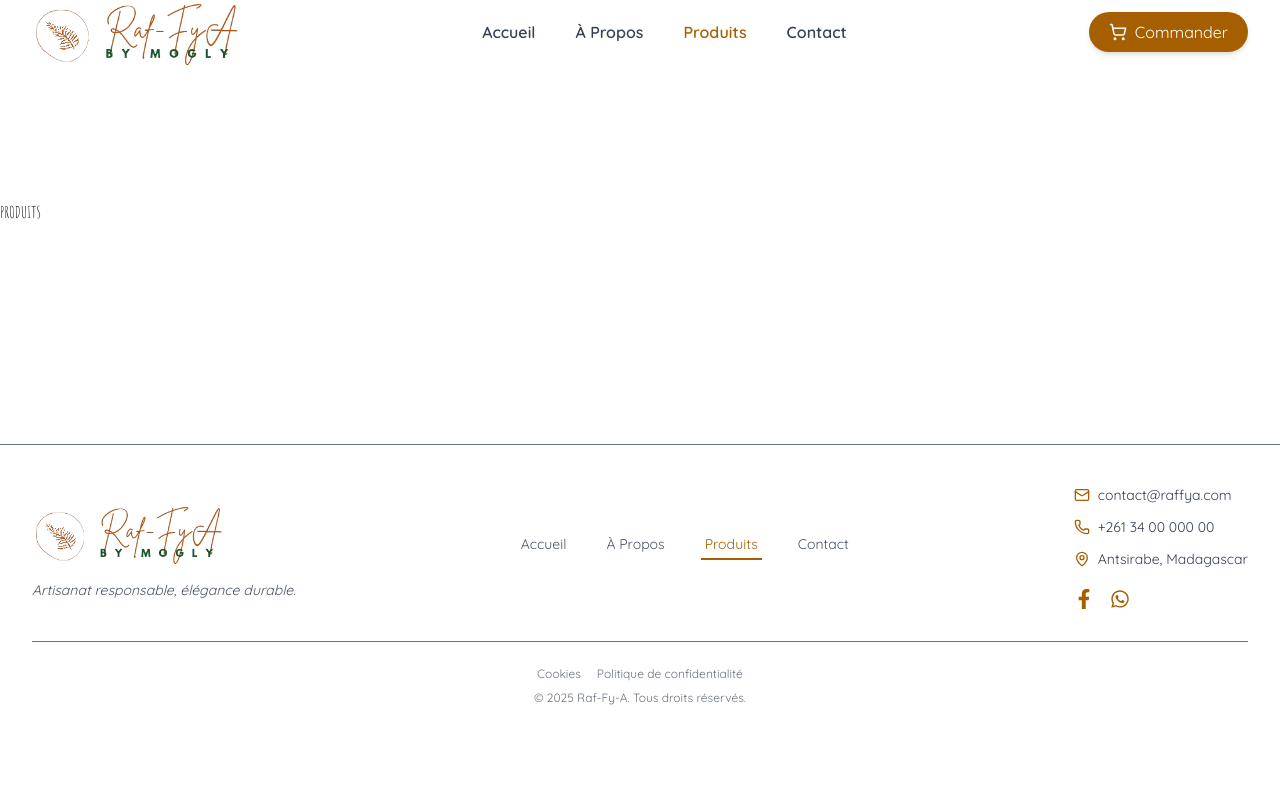
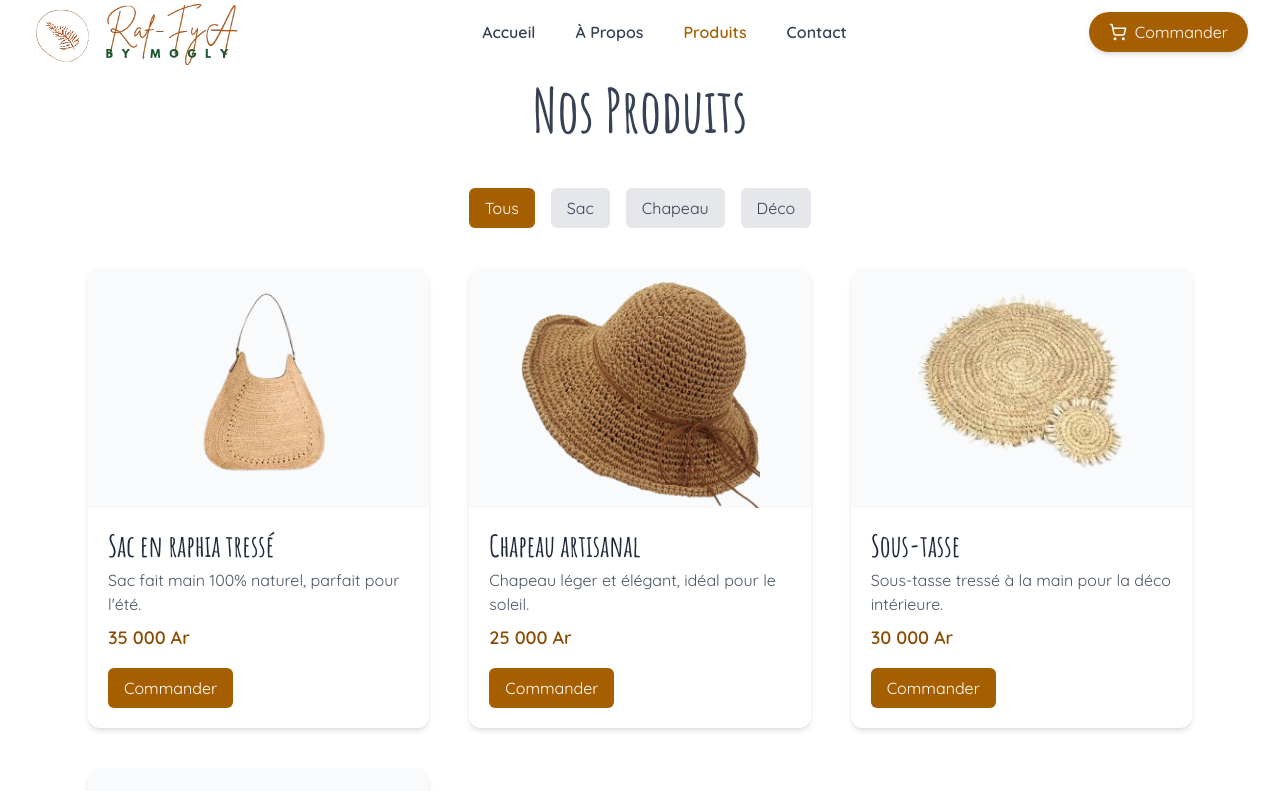
Before and after one commit to Aina-RDM/raf-fy-a, a React (Vite) app: page /produits in a window 1280 px wide. Shown: the top 791 px of the page. Built offline with nearby package versions, Linux system fonts and the light colour scheme.

Commit message:
Ajout du Produit

```diff
--- a/src/pages/Contact.jsx
+++ b/src/pages/Contact.jsx
@@ -5,7 +5,7 @@ import {
   FaMapMarkerAlt,
   FaClock,
   FaFacebook,
-  FaInstagram,
+  FaWhatsapp,
 } from "react-icons/fa";
 
 const Contact = () => {
@@ -68,12 +68,12 @@ const Contact = () => {
               <FaFacebook />
             </a>
             <a
-              href="https://instagram.com"
+              href="https://https://wa.me/"
               target="_blank"
               rel="noopener noreferrer"
               className="text-yellow-700 hover:text-yellow-800 text-xl"
             >
-              <FaInstagram />
+              <FaWhatsapp />
             </a>
           </div>
         </div>
--- a/src/pages/Produits.jsx
+++ b/src/pages/Produits.jsx
@@ -1,9 +1,111 @@
-import React from "react";
+import React, { useState } from "react";
+import sacImg from "../assets/product1.png";
+import chapeauImg from "../assets/product2.png";
+import decoImg from "../assets/product3.png";
+import CommandeModal from "../components/CommandeModal";
+
+const allProduits = [
+  {
+    id: 1,
+    nom: "Sac en raphia tressé",
+    description: "Sac fait main 100% naturel, parfait pour l'été.",
+    image: sacImg,
+    type: "sac",
+    prix: "35 000 Ar",
+  },
+  {
+    id: 2,
+    nom: "Chapeau artisanal",
+    description: "Chapeau léger et élégant, idéal pour le soleil.",
+    image: chapeauImg,
+    type: "chapeau",
+    prix: "25 000 Ar",
+  },
+  {
+    id: 3,
+    nom: "Sous-tasse",
+    description: "Sous-tasse tressé à la main pour la déco intérieure.",
+    image: decoImg,
+    type: "déco",
+    prix: "30 000 Ar",
+  },
+  {
+    id: 4,
+    nom: "Sac cabas naturel",
+    description: "Grand sac robuste pour les courses et sorties.",
+    image: sacImg,
+    type: "sac",
+    prix: "40 000 Ar",
+  },
+];
 
 const Produits = () => {
+  const [isModalOpen, setIsModalOpen] = useState(false);
+  const [filtre, setFiltre] = useState("tous");
+
+  const produitsFiltres =
+    filtre === "tous"
+      ? allProduits
+      : allProduits.filter((p) => p.type === filtre);
+
   return (
-    <div className=" py-50 ">
-      <h1>PRODUITS</h1>
+    <div className="py-20 px-6 max-w-6xl mx-auto text-gray-800">
+      <h1 className="text-5xl md:text-6xl font-bold text-center text-gray-700 mb-12">
+        Nos Produits
+      </h1>
+
+      {/* Filtres */}
+      <div className="flex justify-center gap-4 mb-10">
+        {["tous", "sac", "chapeau", "déco"].map((cat) => (
+          <button
+            key={cat}
+            onClick={() => setFiltre(cat)}
+            className={`px-4 py-2 rounded-md font-medium capitalize transition ${
+              filtre === cat
+                ? "bg-yellow-700 text-white"
+                : "bg-gray-200 text-gray-700 hover:bg-yellow-700 hover:text-white"
+            }`}
+          >
+            {cat === "tous" ? "Tous" : cat}
+          </button>
+        ))}
+      </div>
+
+      {/* Grille produits */}
+      <div className="grid grid-cols-1 md:grid-cols-2 lg:grid-cols-3 gap-10">
+        {produitsFiltres.map((produit) => (
+          <div
+            key={produit.id}
+            className="bg-white shadow-md rounded-xl overflow-hidden hover:shadow-lg transition-shadow duration-300"
+          >
+            <img
+              src={produit.image}
+              alt={produit.nom}
+              className="w-full h-60 object-contain bg-gray-50"
+            />
+            <div className="p-5">
+              <h2 className="text-3xl font-semibold text-gray-800 mb-1">
+                {produit.nom}
+              </h2>
+              <p className="text-gray-600 mb-2">{produit.description}</p>
+              <p className="text-lg font-semibold text-yellow-800 mb-4">
+                {produit.prix}
+              </p>
+              <button
+                onClick={() => setIsModalOpen(true)}
+                className="bg-yellow-700 hover:bg-yellow-800 text-white font-medium py-2 px-4 rounded-md"
+              >
+                Commander
+              </button>
+            </div>
+          </div>
+        ))}
+      </div>
+      {/* Appel du composant modal */}
+      <CommandeModal
+        isOpen={isModalOpen}
+        onClose={() => setIsModalOpen(false)}
+      />
     </div>
   );
 };
```
